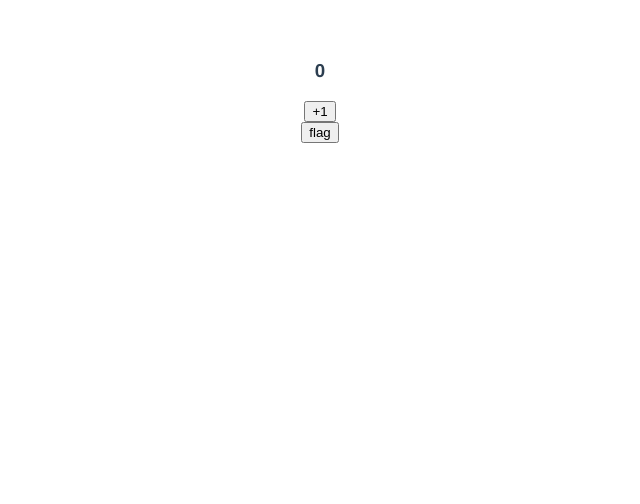
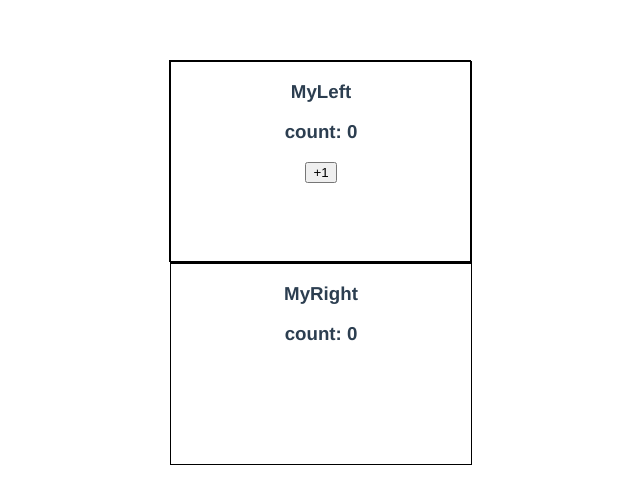
Before and after one commit to yuQ-7148/study_vue3.0, a Vue app: page / in a window 1280 px wide. Shown: the top 504 px of the page, without its empty margins (320-960 px from the left). Built offline with nearby package versions, Linux system fonts and the light colour scheme.

Commit message:
兄弟组件间数据共享EventBus

```diff
--- a/package.json
+++ b/package.json
@@ -7,6 +7,7 @@
   },
   "dependencies": {
     "axios": "^1.3.4",
+    "mitt": "^3.0.0",
     "vue": "^3.0.4"
   },
   "devDependencies": {
--- /dev/null
+++ b/src/components/11.brother/App.vue
@@ -0,0 +1,26 @@
+<template>
+    <div>
+        <my-left></my-left>
+        <my-right></my-right>
+    </div>
+</template>
+
+<script>
+import MyLeft from './Left.vue'
+import MyRight from './Right.vue'
+export default {
+    name: 'MyApp',
+    components: {
+        MyLeft,
+        MyRight
+    }
+}
+</script>
+
+<style lang="less" scoped>
+div {
+    border: 1px black solid;
+    width: 300px;
+    height: 200px;
+    display: inline-block;}
+</style>
--- /dev/null
+++ b/src/components/11.brother/Left.vue
@@ -0,0 +1,30 @@
+<template>
+    <div>
+        <h3>MyLeft</h3>
+        <h3>count: {{ count }}</h3>
+        <button @click="addCount">+1</button>
+    </div>
+</template>
+
+<script>
+import bus from './eventBus'
+
+export default {
+    name: 'MyLeft',
+    data() {
+        return {
+            count: 0
+        }
+    },
+    methods: {
+        addCount() {
+            this.count++
+            bus.emit('countChange',this.count)
+        }
+    }
+}
+</script>
+
+<style lang="less" scoped>
+
+</style>
--- /dev/null
+++ b/src/components/11.brother/Right.vue
@@ -0,0 +1,28 @@
+<template>
+    <div>
+        <h3>MyRight</h3>
+        <h3>count: {{ count }}</h3>
+    </div>
+</template>
+
+<script>
+import bus from './eventBus'
+
+export default {
+    name: 'MyRight',
+    data() {
+        return {
+            count: 0
+        }
+    },
+    created() {
+        bus.on('countChange',(count) => {
+            this.count = count
+        })
+    }
+}
+</script>
+
+<style lang="less" scoped>
+
+</style>
--- /dev/null
+++ b/src/components/11.brother/eventBus.js
@@ -0,0 +1,6 @@
+//导入 mitt 包
+import mitt from 'mitt'
+//创建 EventBus 的实例对象
+const bus = mitt()
+// 将 EventBus 的实例对象共享出去
+export default bus
--- a/src/main.js
+++ b/src/main.js
@@ -5,7 +5,8 @@ import { createApp } from 'vue'
 // import App from './components/07.customEvent/App.vue'
 // import App from './components/08.v-model/App.vue'
 // import App from './components/09.watch/App.vue'
-import App from './components/10.life-cycle/App.vue'
+// import App from './components/10.life-cycle/App.vue'
+import App from './components/11.brother/App.vue'
 import './index.css'
 
 import Swiper from './components/01.globalReg/Swiper.vue'
```
Also changed, not shown: 1 other file (tests, documents, lock files or other folders).
